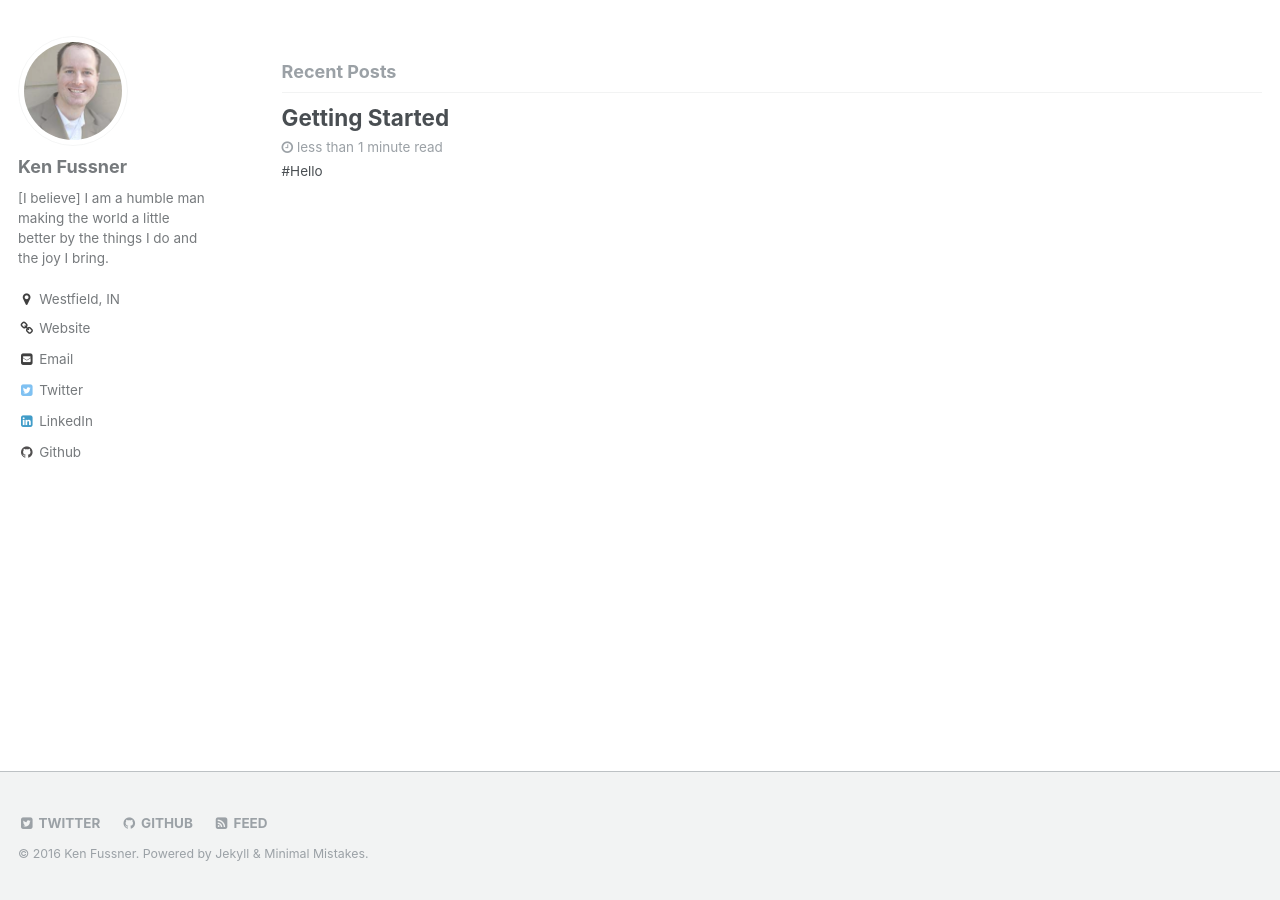
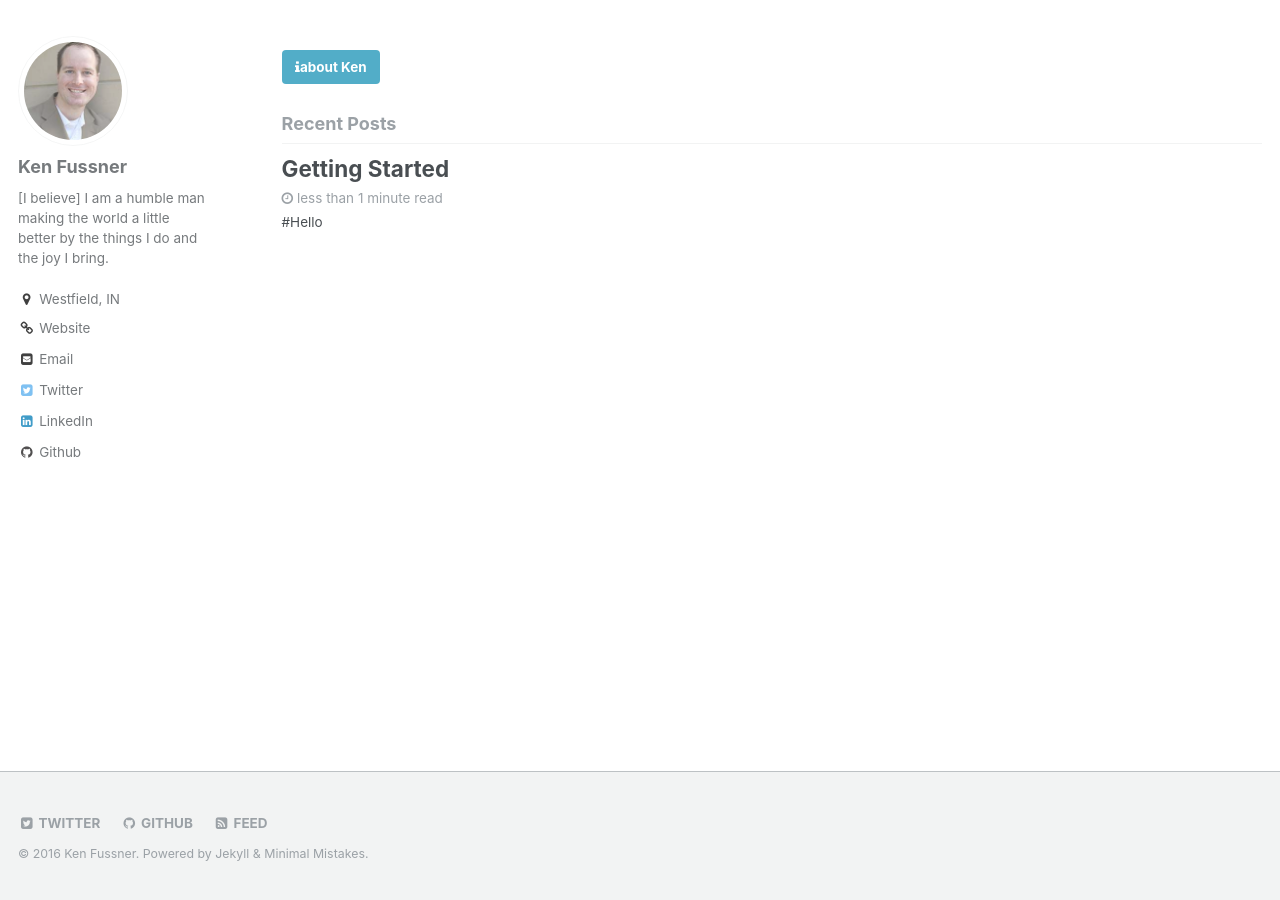
Before and after one commit to kenfussner/kenfussner.github.io, a Jekyll site: the page built from index.html, in a window 1280 px wide. Built offline with Jekyll 4.4.1, drawn with Linux system fonts in a browser that asks for light colours; the list of posts is cut into pages by our own code.

Commit message:
add link to about page

```diff
--- a/index.html
+++ b/index.html
@@ -4,6 +4,10 @@ author_profile: true
 ---
 
 {% include base_path %}
+
+<a href="about" class="btn btn--info">
+  <i class="fa fa-info"></i>about Ken
+</a>
 
 <h3 class="archive__subtitle">{{ site.data.ui-text[site.locale].recent_posts | default: "Recent Posts" }}</h3>
 
```
